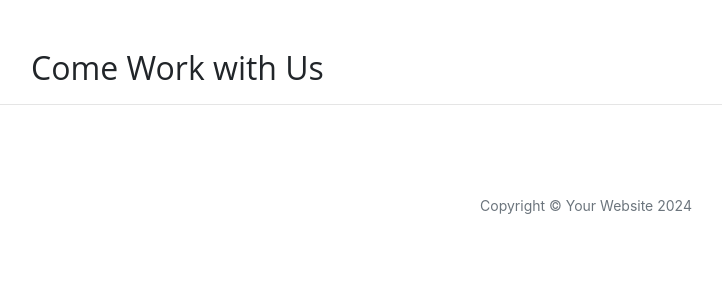
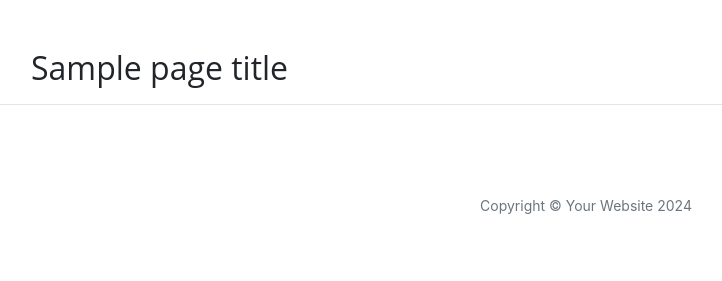
Before and after one commit to molnarlin/Flask-example, a Flask app: template templates/careers.html in a window 1280 px wide. Shown: the part 533-814 px from the top of the page, without its empty margins (54-776 px from the left). Run offline with Flask 3, Linux system fonts and the light colour scheme; the template is opened without the code that fills it: most values are stand-ins (such as "Sample title", 1, 10 or a date in 2020); some libraries are stand-ins or nearby versions.

Commit message:
html files updated

```diff
--- a/run.py
+++ b/run.py
@@ -11,17 +11,17 @@ def index():
 
 @app.route("/about")
 def about():
-    return render_template("about.html")
+    return render_template("about.html", page_title="About")
 
 
 @app.route("/contact")
 def contact():
-    return render_template("contact.html")
+    return render_template("contact.html", page_title="Contact")
 
 
 @app.route("/careers")
 def careers():
-    return render_template("careers.html")
+    return render_template("careers.html", page_title="Careers")
 
 if __name__ == "__main__":
     app.run(
--- a/templates/about.html
+++ b/templates/about.html
@@ -1,6 +1,6 @@
 {% extends "base.html" %}
 {% block content %}
-    <h2>About page</h2>
+    <h2>{{ page_title }}</h2>
     <p>
         Thorin and Company were a group of thirteen Dwarves, the Wizard Gandalf, and the Hobbit Bilbo
         Baggins, led by Thorin II in TA 2941. Their purpose was to regain the lost Dwarven kingdom of
--- a/templates/careers.html
+++ b/templates/careers.html
@@ -1,4 +1,4 @@
 {% extends "base.html" %}
 {% block content %}
-    <h2>Come Work with Us</h2>
+    <h2>{{ page_title }}</h2>
 {% endblock %}
--- a/templates/contact.html
+++ b/templates/contact.html
@@ -1,4 +1,4 @@
 {% extends "base.html" %}
 {% block content %}
-    <h2>Contact Us</h2>
+    <h2>{{ page_title }}/h2>
 {% endblock %}
```
